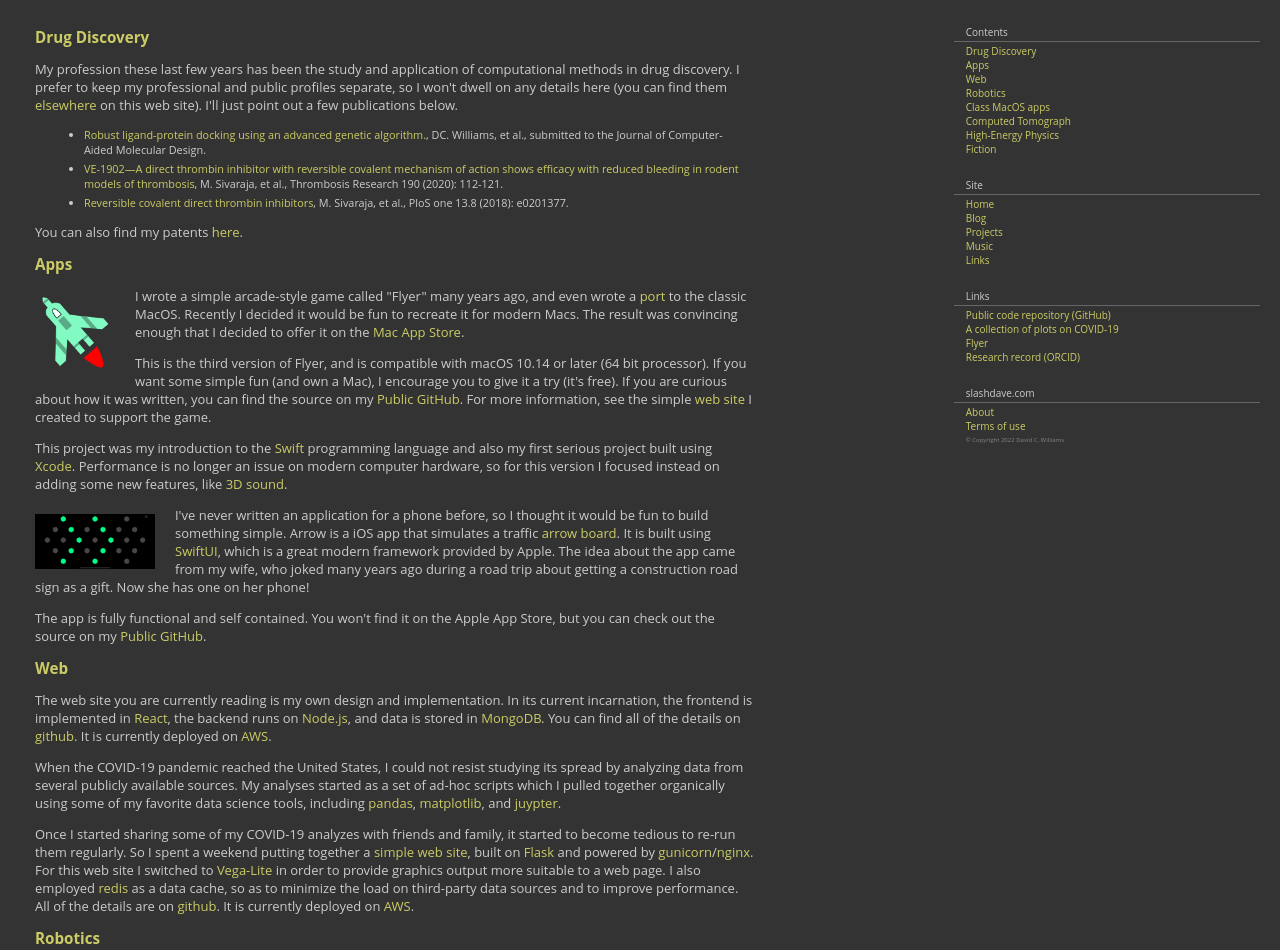
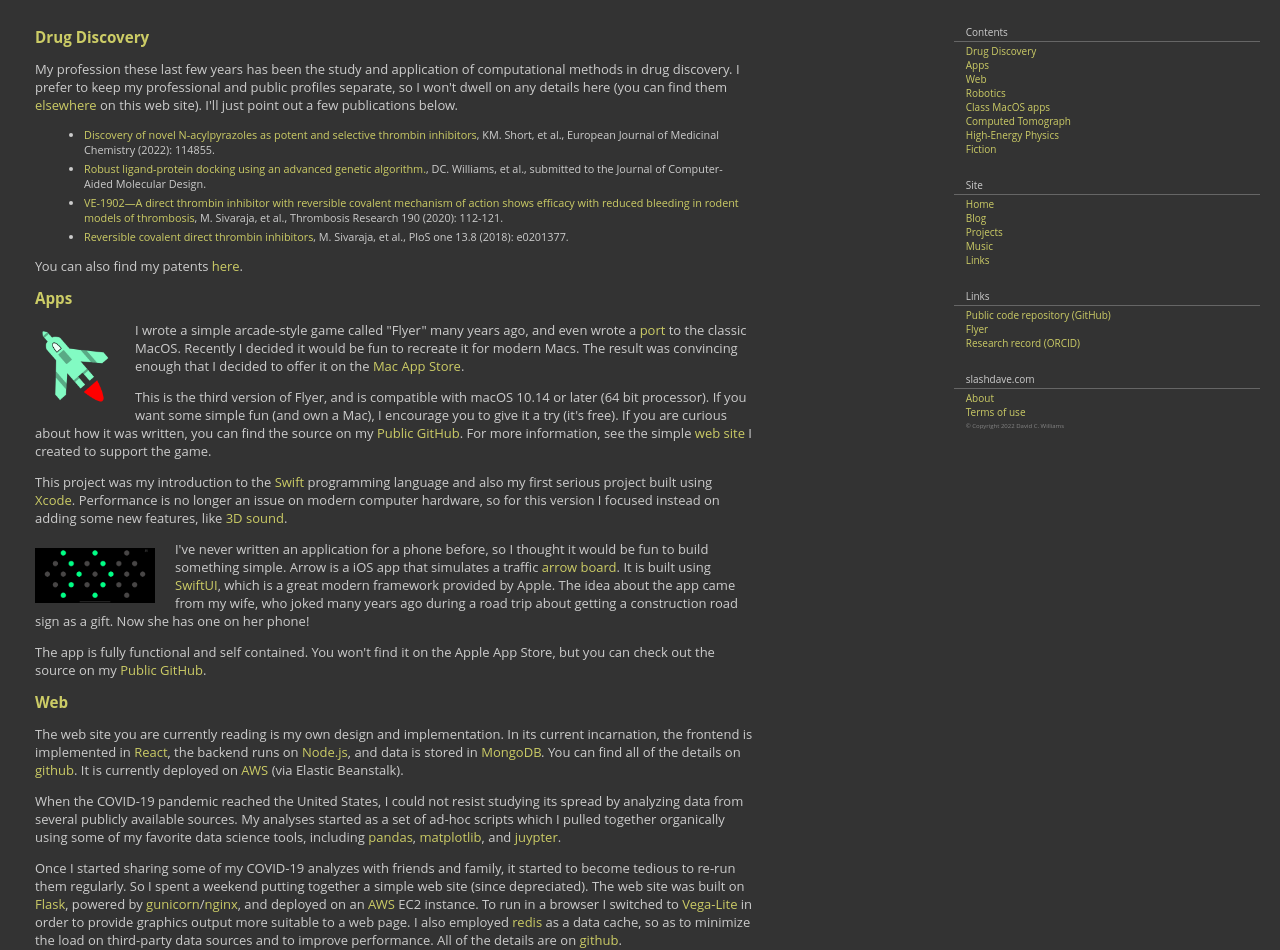
Before and after one commit to dwilliams-github/homepage, a React app in the folder client/: page /projects in a window 1280 px wide. Shown: the part 70-1020 px from the top of the page. Built offline with nearby package versions, Linux system fonts and the light colour scheme; the HTML template or start-up script is replaced by a standard one.

Commit message:
Covid-19 web site is now depreciated, add new medchem paper

```diff
--- a/client/src/Projects.jsx
+++ b/client/src/Projects.jsx
@@ -31,9 +31,6 @@ function Projects() {
                 <a href="https://github.com/dwilliams-github" target="_blank">
                     Public code repository (GitHub)
                 </a>,
-                <a href="https://covid19.slashdave.com/" target="_blank">
-                    A collection of plots on COVID-19
-                </a>,
                 <a href="https://flyer.slashdave.com/" target="_blank">
                     Flyer
                 </a>,
@@ -65,6 +62,12 @@ function Projects() {
 
                 <div className="reference">
                     <ul>
+                        <li>
+                            <a href="https://doi.org/10.1016/j.ejmech.2022.114855" target="_blank">
+                                Discovery of novel N-acylpyrazoles as potent and selective thrombin inhibitors
+                            </a>,
+                           KM. Short, et al., European Journal of Medicinal Chemistry (2022): 114855.
+                        </li>
                         <li>
                             <a href="https://chemrxiv.org/engage/chemrxiv/article-details/60ee20cf551cb0b4a8af665d" target="_blank">
                                 Robust ligand-protein docking using an advanced genetic algorithm.
@@ -156,7 +159,8 @@ function Projects() {
                     the backend runs on <a href="https://nodejs.org/en/" target="_blank">Node.js</a>, and data is stored in{' '}
                     <a href="https://www.mongodb.com/" target="_blank">MongoDB</a>. You can find all of the details on{' '}
                     <a href="https://github.com/dwilliams-github/homepage" target="_blank">github</a>.
-                    It is currently deployed on <a href="https://aws.amazon.com/" target="_blank">AWS</a>.
+                    It is currently deployed on <a href="https://aws.amazon.com/" target="_blank">AWS</a>{' '}
+                    (via Elastic Beanstalk).
                 </p>
 
                 <p>
@@ -170,17 +174,17 @@ function Projects() {
                 <p>
                     Once I started sharing some of my COVID-19 analyzes with friends and family,
                     it started to become tedious to re-run them regularly.
-                    So I spent a weekend putting together a{' '}
-                    <a href="https://covid19.slashdave.com/" target="_blank">simple web site</a>,
-                    built on <a href="https://flask.palletsprojects.com/" target="_blank">Flask</a> and
+                    So I spent a weekend putting together a simple web site (since depreciated).
+                    The web site was
+                    built on <a href="https://flask.palletsprojects.com/" target="_blank">Flask</a>,
                     powered by <a href="https://gunicorn.org/" target="_blank">gunicorn</a>/
-                    <a href="https://www.nginx.com/" target="_blank">nginx</a>.
-                    For this web site I switched to <a href="https://vega.github.io/vega-lite//" target="_blank">Vega-Lite</a>{' '}
+                    <a href="https://www.nginx.com/" target="_blank">nginx</a>, and deployed
+                    on an <a href="https://aws.amazon.com/" target="_blank">AWS</a> EC2 instance.
+                    To run in a browser I switched to <a href="https://vega.github.io/vega-lite//" target="_blank">Vega-Lite</a>{' '}
                     in order to provide graphics output more suitable to a web page.
                     I also employed <a href="https://redis.io/" target="_blank">redis</a> as a data cache, so as
                     to minimize the load on third-party data sources and to improve performance.
                     All of the details are on <a href="https://github.com/dwilliams-github/covidweb" target="_blank">github</a>.
-                    It is currently deployed on <a href="https://aws.amazon.com/" target="_blank">AWS</a>.
                 </p>
 
 
--- a/client/src/text/resume.md
+++ b/client/src/text/resume.md
@@ -80,6 +80,7 @@ B.S., Physics, Northeastern University, Boston, MA, 1987
 [Selected Publications and Patents](#publications)
 =================================
 
+- Short, Kevin M., et al. “Discovery of novel N-acylpyrazoles as potent and selective thrombin inhibitors.” European Journal of Medicinal Chemistry (2022): 114855.
 - Williams, David C., et al, “Robust ligand-protein docking using an advanced genetic algorithm.” Submitted to the *Journal of Computer-Aided Molecular Design.*
 - Sivaraja, Mohanram, et al. “VE-1902—A direct thrombin inhibitor with reversible covalent mechanism of action shows efficacy with reduced bleeding in rodent models of thrombosis.” *Thrombosis Research* 190 (2020): 112-121.
 - Sivaraja, Mohanram, et al. “Reversible covalent direct thrombin inhibitors.” *PloS one* 13.8 (2018): e0201377.
```
Also changed, not shown: 1 other file (tests, documents, lock files or other folders).
